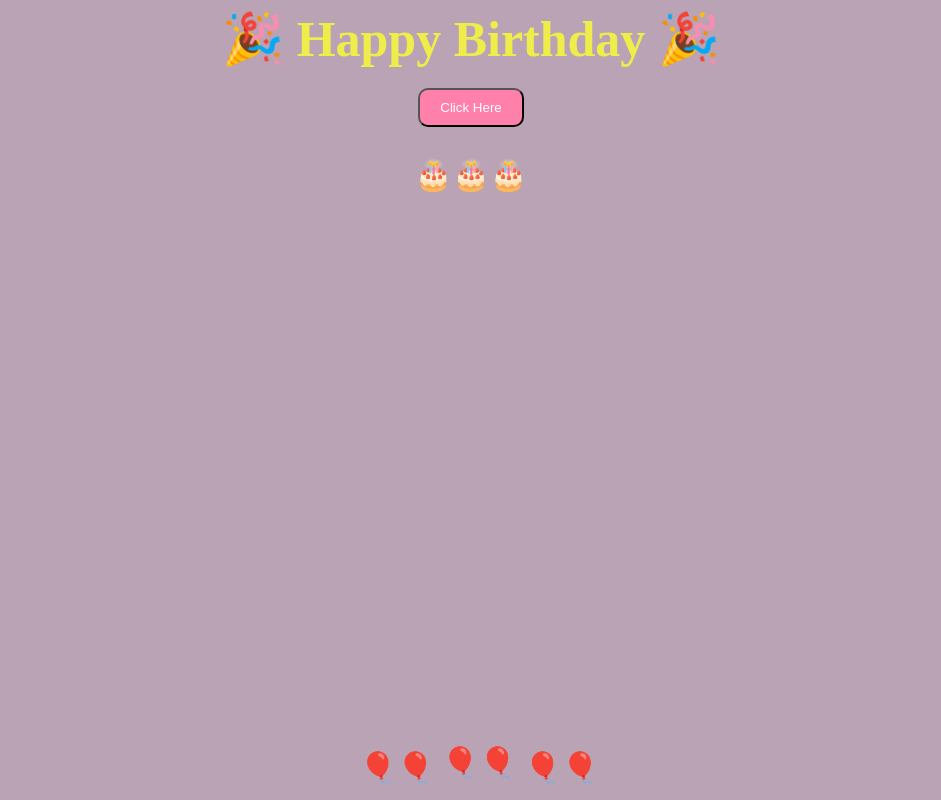
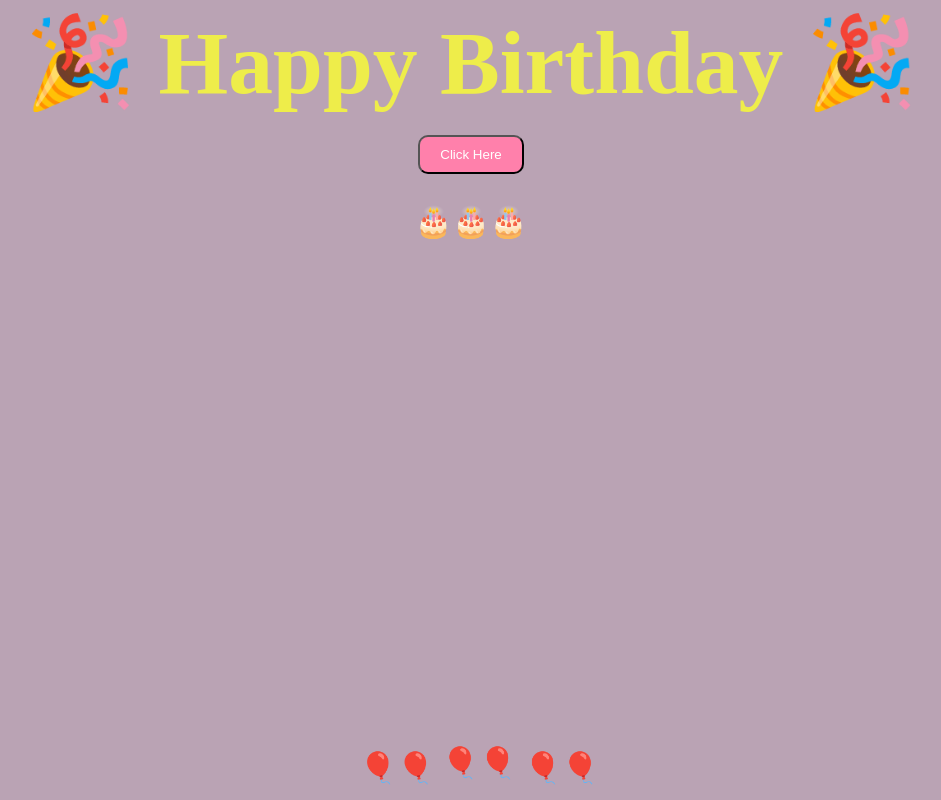
Before and after one commit to Vay-lab/birthday-wish, a plain HTML site: page index.html in a window 1280 px wide. Shown: the whole page, without its empty margins (169-1110 px from the left). Drawn offline with Linux system fonts and the light colour scheme.

Commit message:
Update styles.css

```diff
--- a/styles.css
+++ b/styles.css
@@ -29,7 +29,7 @@ button:active{
   }
 
   .live-text {
-    font-size:50px;
+    font-size:7vw;
     text-align:center;
     animation: colorShift 3s infinite;
     font-weight: bold;
```
